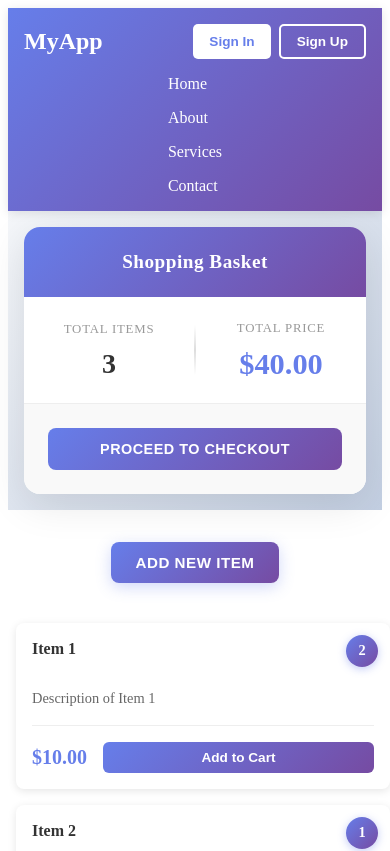
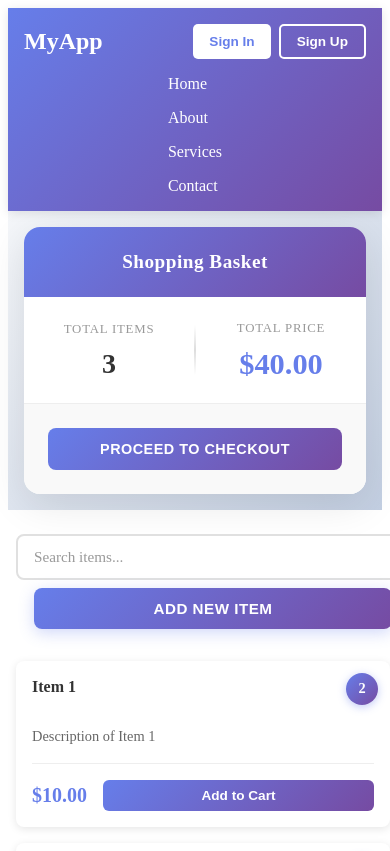
Before and after one commit to Mohamed00Farhi/myAngularApp, an Angular app: page / in a window 390 px wide. Shown: the top 851 px of the page. Built offline with nearby package versions, Linux system fonts and the light colour scheme.

Commit message:
Add search for items

```diff
--- a/src/app/items/item-display/item-display.ts
+++ b/src/app/items/item-display/item-display.ts
@@ -1,4 +1,4 @@
-import { Component, inject } from '@angular/core';
+import { Component, inject, Input } from '@angular/core';
 import { Item } from '../item/item';
 import { ItemsService } from '../items.service';
 
@@ -9,9 +9,11 @@ import { ItemsService } from '../items.service';
   styleUrl: './item-display.css',
 })
 export class ItemDisplay {
+  @Input({required: true}) keyText!: string;
   itemsService = inject(ItemsService);
 
   get getItems() {
-    return this.itemsService.getItems();
+    console.log('Getting items for search term:', this.keyText);
+    return this.itemsService.getItems(this.keyText);
   }
 }
--- a/src/app/items/items.css
+++ b/src/app/items/items.css
@@ -1,3 +1,34 @@
+.input-button-container {
+  display: flex;
+  justify-content: center;
+  align-items: center;
+  gap: 0.75rem;
+  margin: 2rem auto;
+  max-width: 600px;
+  padding: 0 1rem;
+}
+
+.search-input {
+  flex: 1;
+  padding: 0.75rem 1rem;
+  border: 2px solid #e0e0e0;
+  border-radius: 8px;
+  font-size: 0.95rem;
+  font-family: inherit;
+  transition: all 0.3s ease;
+  background: white;
+}
+
+.search-input:focus {
+  outline: none;
+  border-color: #667eea;
+  box-shadow: 0 0 0 3px rgba(102, 126, 234, 0.1);
+}
+
+.search-input::placeholder {
+  color: #999;
+}
+
 .btn {
   padding: 0.75rem 1.5rem;
   border: none;
@@ -8,8 +39,7 @@
   font-size: 0.95rem;
   text-transform: uppercase;
   letter-spacing: 0.5px;
-  margin: 2rem auto;
-  display: block;
+  white-space: nowrap;
 }
 
 .btn-secondary {
@@ -32,3 +62,37 @@
   cursor: not-allowed;
   transform: none;
 }
+
+/* Responsive Design */
+@media (max-width: 768px) {
+  .input-button-container {
+    flex-wrap: wrap;
+    gap: 0.5rem;
+    margin: 1.5rem auto;
+    padding: 0 0.5rem;
+  }
+
+  .search-input {
+    flex-basis: 100%;
+    min-width: 0;
+  }
+
+  .btn {
+    flex: 1;
+    min-width: 120px;
+  }
+}
+
+@media (max-width: 480px) {
+  .input-button-container {
+    flex-direction: column;
+  }
+
+  .search-input {
+    width: 100%;
+  }
+
+  .btn {
+    width: 100%;
+  }
+}
--- a/src/app/items/items.html
+++ b/src/app/items/items.html
@@ -1,6 +1,16 @@
 <app-item-basket></app-item-basket>
-<button class="btn btn-secondary" (click)="onAddingNewItem()">add new Item</button>
+
+<div class="input-button-container">
+  <input
+    type="text"
+    class="search-input"
+    placeholder="Search items..."
+    [(ngModel)]="searchTerm"
+  >
+  <button class="btn btn-secondary" (click)="onAddingNewItem()">add new Item</button>
+</div>
+
 @if(addNewItemSelected) {
   <app-item-creation (cancel)="onCancel()"></app-item-creation>
 }
-<app-item-display></app-item-display>
+<app-item-display [keyText]="searchTerm"></app-item-display>
--- a/src/app/items/items.service.ts
+++ b/src/app/items/items.service.ts
@@ -32,8 +32,8 @@ export class ItemsService {
     this.loadDataFromLocalStorage();
   }
 
-  getItems(): ItemType[] {
-    return this.items;
+  getItems(keyText: string): ItemType[] {
+    return this.items.filter(item => item.name.toLowerCase().includes(keyText.toLowerCase()));
   }
 
     getItemById(id: number): ItemType | undefined {
--- a/src/app/items/items.ts
+++ b/src/app/items/items.ts
@@ -2,15 +2,17 @@ import { Component } from '@angular/core';
 import { ItemDisplay } from './item-display/item-display';
 import { ItemBasket } from './item-basket/item-basket';
 import { ItemCreation } from './item-creation/item-creation';
+import { FormsModule } from '@angular/forms';
 
 @Component({
   selector: 'app-items',
-  imports: [ItemDisplay, ItemBasket, ItemCreation],
+  imports: [ItemDisplay, ItemBasket, ItemCreation, FormsModule],
   templateUrl: './items.html',
   styleUrl: './items.css',
 })
 export class Items {
   addNewItemSelected = false;
+  searchTerm = '';
 
   onAddingNewItem() {
     this.addNewItemSelected = true;
```
